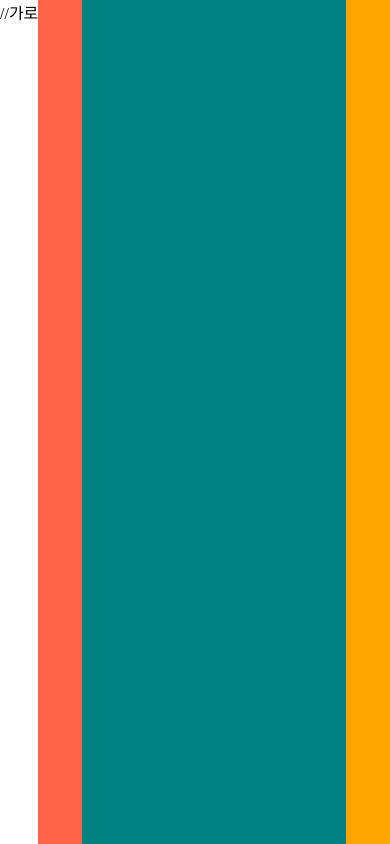
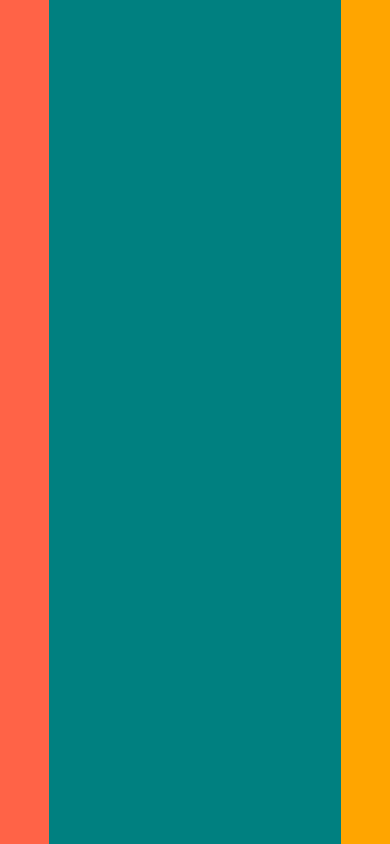
Before and after one commit to jihami/expoWeather, a React Native app: screen / in a window 390 px wide. Built offline with nearby package versions, Linux system fonts and the light colour scheme.

Commit message:
layout - 주석 수정

```diff
--- a/App.js
+++ b/App.js
@@ -8,7 +8,8 @@ export default function App() {
     //   <View style={{flex:6,backgroundColor:"teal"}}></View>
     //   <View style={{flex:1,backgroundColor:"orange"}}></View>
     // </View>
-    <View style={{flex:1, flexDirection:"row"}}> //가로
+    // 가로
+    <View style={{flex:1, flexDirection:"row"}}>
     <View style={{flex:1,backgroundColor:"tomato"}}></View>
     <View style={{flex:6,backgroundColor:"teal"}}></View>
     <View style={{flex:1,backgroundColor:"orange"}}></View>
```
